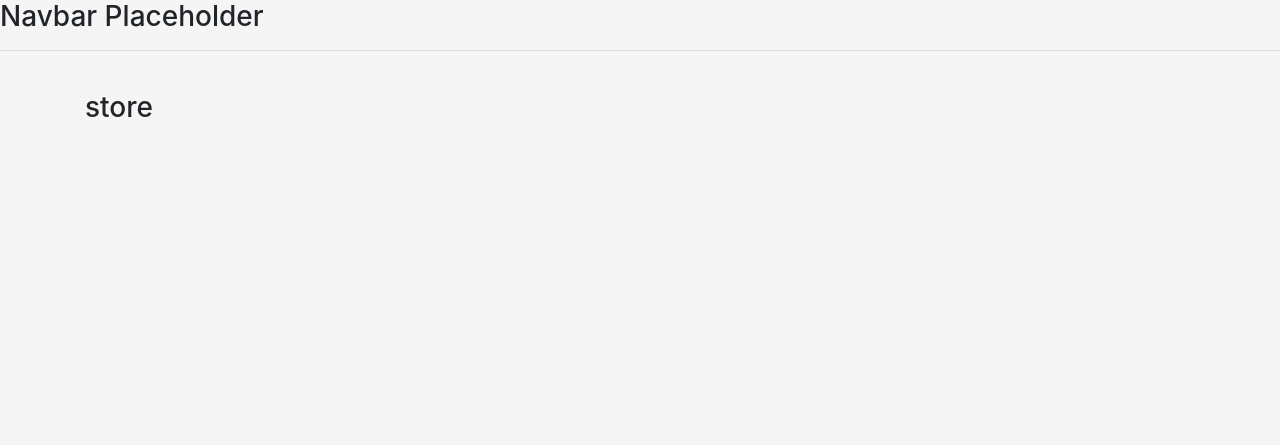
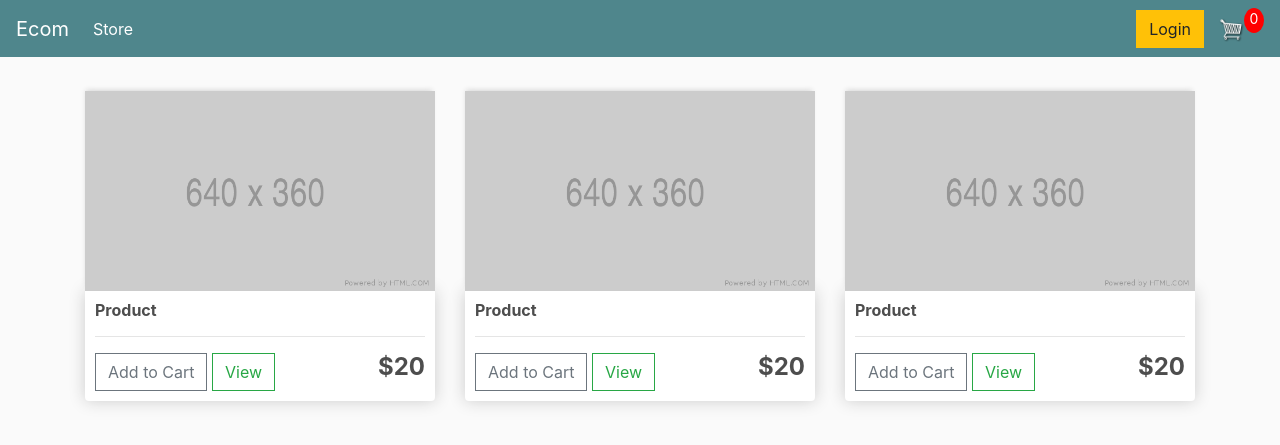
Before and after one commit to saikatsingha/Ecommerce_using_Django, a Django app: page / in a window 1280 px wide. Shown: the top 445 px of the page. Run offline with Django 3.2, Linux system fonts and the light colour scheme; some libraries are stand-ins or nearby versions.

Commit message:
Cart design and implementation

```diff
--- a/static/css/main.css
+++ b/static/css/main.css
@@ -1,3 +1,99 @@
 body{
-    background-color: whitesmoke;
+	background-color: hsl(0, 0%, 98%);
 }
+
+h1,h2,h3,h4,h5,h6{
+	color:hsl(0, 0%, 30%);
+}
+
+.box-element{
+	box-shadow:hsl(0, 0%, 80%) 0 0 16px;
+	background-color: #fff;
+	border-radius: 4px;
+	padding: 10px;
+}
+
+.thumbnail{
+	width: 100%;
+	height: 200px;
+	-webkit-box-shadow: -1px -3px 5px -2px rgba(214,214,214,1);
+    -moz-box-shadow: -1px -3px 5px -2px rgba(214,214,214,1);
+    box-shadow: -1px -3px 5px -2px rgba(214,214,214,1);
+}
+
+.product{
+	border-radius: 0 0 4px 4px;
+}
+
+.bg-dark{
+	background-color: #4f868c!important;
+}
+
+#cart-icon{
+	width:25px;
+	display: inline-block;
+	margin-left: 15px;
+}
+
+#cart-total{
+	display: block;
+	text-align: center;
+	color:#fff;
+	background-color: red;
+	width: 20px;
+	height: 25px;
+	border-radius: 50%;
+	font-size: 14px;
+}
+
+.col-lg-4, .col-lg-6, .col-lg-8, .col-lg-12{
+	margin-top: 10px;
+}
+
+.btn{
+	border-radius: 0;
+}
+
+.row-image{
+	width: 100px;
+}
+
+.form-field{
+	width:250px;
+	display: inline-block;
+	padding: 5px;
+}
+
+.cart-row{
+	display: flex;
+    align-items: flex-stretch;
+    padding-bottom: 10px;
+    margin-bottom: 10px;
+    border-bottom: 1px solid #ececec;
+
+}
+
+.quantity{
+	display: inline-block;
+	font-weight: 700;
+	padding-right:10px;
+
+
+}
+
+.chg-quantity{
+	width: 12px;
+	cursor: pointer;
+	display: block;
+	margin-top: 5px;
+	transition:.1s;
+}
+
+.chg-quantity:hover{
+	opacity: .6;
+}
+
+
+.hidden{
+	display: none!important;
+}
--- /dev/null
+++ b/store/templates/store/main.html
@@ -0,0 +1,77 @@
+<!DOCTYPE html>
+{% load static %}
+<html>
+<head>
+	<title>Ecom</title>
+
+	<meta name="viewport" content="width=device-width, initial-scale=1, maximum-scale=1, minimum-scale=1" />
+
+	<link rel="stylesheet" href="https://stackpath.bootstrapcdn.com/bootstrap/4.4.1/css/bootstrap.min.css" integrity="sha384-Vkoo8x4CGsO3+Hhxv8T/Q5PaXtkKtu6ug5TOeNV6gBiFeWPGFN9MuhOf23Q9Ifjh" crossorigin="anonymous">
+
+	<link rel="stylesheet" type="text/css" href="{% static 'css/main.css' %}">
+
+</head>
+<body>
+
+    <nav class="navbar navbar-expand-lg navbar-dark bg-dark">
+        <a class="navbar-brand" href="{% url 'store' %}">Ecom</a>
+        <button class="navbar-toggler" type="button" data-toggle="collapse" data-target="#navbarSupportedContent" aria-controls="navbarSupportedContent" aria-expanded="false" aria-label="Toggle navigation">
+          <span class="navbar-toggler-icon"></span>
+        </button>
+
+        <div class="collapse navbar-collapse" id="navbarSupportedContent">
+          <ul class="navbar-nav mr-auto">
+            <li class="nav-item active">
+              <a class="nav-link" href="{% url 'store' %}">Store <span class="sr-only">(current)</span></a>
+            </li>
+            <!-- <li class="nav-item">
+              <a class="nav-link" href="#">Link</a>
+            </li>
+            <li class="nav-item dropdown">
+              <a class="nav-link dropdown-toggle" href="#" id="navbarDropdown" role="button" data-toggle="dropdown" aria-haspopup="true" aria-expanded="false">
+                Dropdown
+              </a>
+              <div class="dropdown-menu" aria-labelledby="navbarDropdown">
+                <a class="dropdown-item" href="#">Action</a>
+                <a class="dropdown-item" href="#">Another action</a>
+                <div class="dropdown-divider"></div>
+                <a class="dropdown-item" href="#">Something else here</a>
+              </div>
+            </li>
+            <li class="nav-item">
+              <a class="nav-link disabled" href="#">Disabled</a>
+            </li> -->
+          </ul>
+          <!-- <form class="form-inline my-2 my-lg-0">
+            <input class="form-control mr-sm-2" type="search" placeholder="Search" aria-label="Search">
+            <button class="btn btn-outline-success my-2 my-sm-0" type="submit">Search</button>
+          </form> -->
+          <div class="form-inline my-2 my-lg-0">
+            <a href="#"class="btn btn-warning">Login</a>
+
+            <a href="{% url 'cart' %}">
+               <img  id="cart-icon" src="{% static 'images/cart.png' %}">
+           </a>
+           <p id="cart-total">0</p>
+
+       </div>
+        </div>
+      </nav>
+
+     <div class="container">
+            <br>
+            {% block content %}
+
+
+            {% endblock content %}
+         </div>
+
+
+
+	<script src="https://code.jquery.com/jquery-3.4.1.slim.min.js" integrity="sha384-J6qa4849blE2+poT4WnyKhv5vZF5SrPo0iEjwBvKU7imGFAV0wwj1yYfoRSJoZ+n" crossorigin="anonymous"></script>
+
+	<script src="https://cdn.jsdelivr.net/npm/popper.js@1.16.0/dist/umd/popper.min.js" integrity="sha384-Q6E9RHvbIyZFJoft+2mJbHaEWldlvI9IOYy5n3zV9zzTtmI3UksdQRVvoxMfooAo" crossorigin="anonymous"></script>
+
+	<script src="https://stackpath.bootstrapcdn.com/bootstrap/4.4.1/js/bootstrap.min.js" integrity="sha384-wfSDF2E50Y2D1uUdj0O3uMBJnjuUD4Ih7YwaYd1iqfktj0Uod8GCExl3Og8ifwB6" crossorigin="anonymous"></script>
+</body>
+</html>
--- /dev/null
+++ b/store/templates/store/store.html
@@ -0,0 +1,45 @@
+{% extends 'store/main.html' %}
+{% load static %}
+{% block content %}
+	<div class="row">
+		<div class="col-lg-4">
+			<img class="thumbnail" src="{% static 'images/placeholder.png' %}">
+			<div class="box-element product">
+				<h6><strong>Product</strong></h6>
+				<hr>
+
+				<button  class="btn btn-outline-secondary add-btn">Add to Cart</button>
+				<a class="btn btn-outline-success" href="#">View</a>
+				<h4 style="display: inline-block; float: right"><strong>$20</strong></h4>
+
+			</div>
+		</div>
+
+		<div class="col-lg-4">
+			<img class="thumbnail" src="{% static 'images/placeholder.png' %}">
+			<div class="box-element product">
+				<h6><strong>Product</strong></h6>
+				<hr>
+
+				<button  class="btn btn-outline-secondary add-btn">Add to Cart</button>
+				<a class="btn btn-outline-success" href="#">View</a>
+				<h4 style="display: inline-block; float: right"><strong>$20</strong></h4>
+
+			</div>
+		</div>
+
+		<div class="col-lg-4">
+			<img class="thumbnail" src="{% static 'images/placeholder.png' %}">
+			<div class="box-element product">
+				<h6><strong>Product</strong></h6>
+				<hr>
+
+				<button  class="btn btn-outline-secondary add-btn">Add to Cart</button>
+				<a class="btn btn-outline-success" href="#">View</a>
+				<h4 style="display: inline-block; float: right"><strong>$20</strong></h4>
+
+			</div>
+		</div>
+	</div>
+
+{% endblock content %}
--- a/store/templates/stores/main.html
+++ /dev/null
@@ -1,35 +0,0 @@
-<!DOCTYPE html>
-{% load static %}
-<html>
-<head>
-	<title>Ecom</title>
-
-	<meta name="viewport" content="width=device-width, initial-scale=1, maximum-scale=1, minimum-scale=1" />
-
-	<link rel="stylesheet" href="https://stackpath.bootstrapcdn.com/bootstrap/4.4.1/css/bootstrap.min.css" integrity="sha384-Vkoo8x4CGsO3+Hhxv8T/Q5PaXtkKtu6ug5TOeNV6gBiFeWPGFN9MuhOf23Q9Ifjh" crossorigin="anonymous">
-
-	<link rel="stylesheet" type="text/css" href="{% static 'css/main.css' %}">
-
-</head>
-<body>
-
-    <h3>Navbar Placeholder</h3>
-    <hr>
-
-     <div class="container">
-            <br>
-            {% block content %}
-
-
-            {% endblock content %}
-         </div>
-
-
-
-	<script src="https://code.jquery.com/jquery-3.4.1.slim.min.js" integrity="sha384-J6qa4849blE2+poT4WnyKhv5vZF5SrPo0iEjwBvKU7imGFAV0wwj1yYfoRSJoZ+n" crossorigin="anonymous"></script>
-
-	<script src="https://cdn.jsdelivr.net/npm/popper.js@1.16.0/dist/umd/popper.min.js" integrity="sha384-Q6E9RHvbIyZFJoft+2mJbHaEWldlvI9IOYy5n3zV9zzTtmI3UksdQRVvoxMfooAo" crossorigin="anonymous"></script>
-
-	<script src="https://stackpath.bootstrapcdn.com/bootstrap/4.4.1/js/bootstrap.min.js" integrity="sha384-wfSDF2E50Y2D1uUdj0O3uMBJnjuUD4Ih7YwaYd1iqfktj0Uod8GCExl3Og8ifwB6" crossorigin="anonymous"></script>
-</body>
-</html>
--- a/store/templates/stores/store.html
+++ /dev/null
@@ -1,6 +0,0 @@
-{% extends 'stores/main.html' %}
-{% load static %}
-{% block content %}
-<h3>store</h3>
-
-{% endblock content %}
--- a/store/views.py
+++ b/store/views.py
@@ -4,12 +4,12 @@ from django.shortcuts import render
 
 def store(request):
     context = {}
-    return render(request, 'stores/store.html', context)
+    return render(request, 'store/store.html', context)
 
 def cart(request):
     context = {}
-    return render(request, 'stores/cart.html', context)
+    return render(request, 'store/cart.html', context)
 
 def checkout(request):
     context = {}
-    return render(request, 'stores/checkout.html', context)
+    return render(request, 'store/checkout.html', context)
```
Also changed, not shown: static/images/placeholder.png (added), store/templates/store/cart.html (renamed from store/templates/stores/cart.html), store/templates/store/checkout.html (renamed from store/templates/stores/checkout.html).
